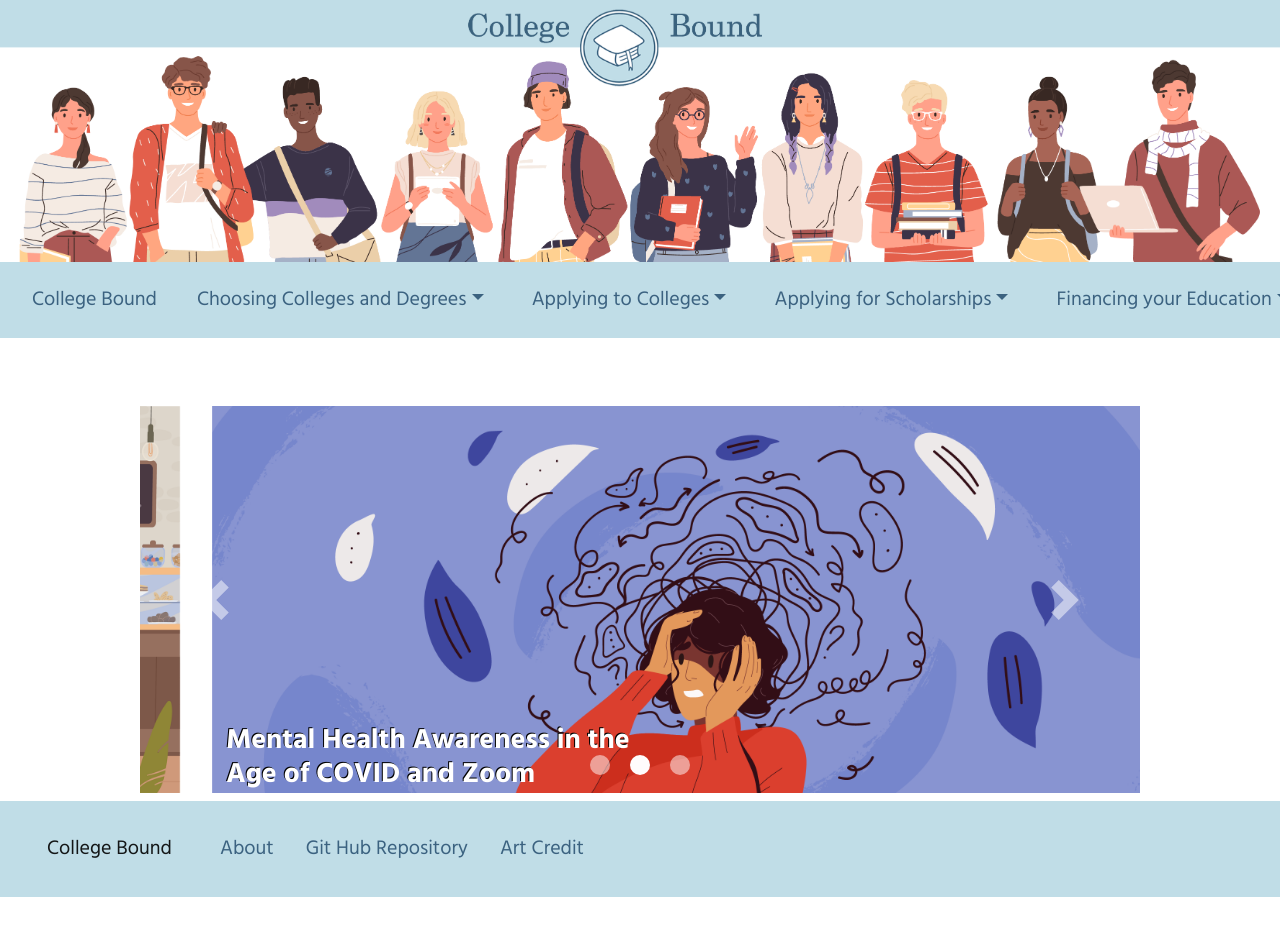
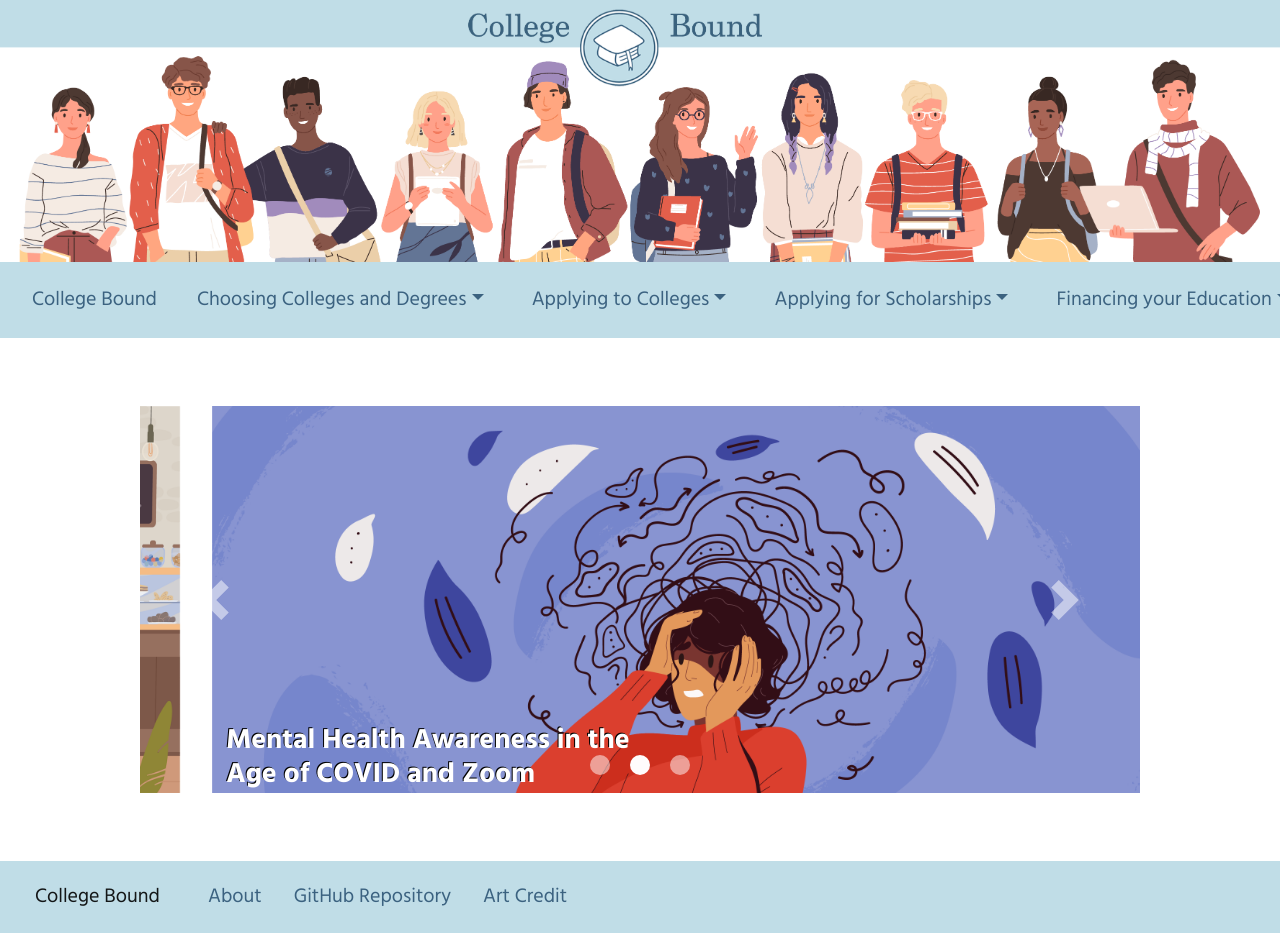
Before and after one commit to ameyam9/College_Bound, a React (Create React App) app in the folder sourcecode/college_bound/: page / in a window 1280 px wide. Before the commit the page ends 897 px from the top, so only its background shows below. Built offline with nearby package versions, Linux system fonts and the light colour scheme.

Commit message:
fixed links and changed styling

```diff
--- a/sourcecode/college_bound/src/App.css
+++ b/sourcecode/college_bound/src/App.css
@@ -28,6 +28,7 @@
 
 .ArticleCarousel {
   margin-top: 60px;
+  margin-bottom: 60px;
 }
 
 .carousel {
@@ -127,7 +128,8 @@ h5 {
 
 .Footer {
   background-color: #C0DDE7;
-  padding: 15px;
+  padding: 3px;
+  margin: 0px;
   width: 100%;
   text-align: center;
 }
--- a/sourcecode/college_bound/src/Footer.js
+++ b/sourcecode/college_bound/src/Footer.js
@@ -12,8 +12,8 @@ function Footer() {
                 <Navbar.Collapse id="basic-navbar-nav">
                     <Nav className="mr-auto">
                         <Link to="/about">About</Link>
-                        <Link href="https://github.com/krezaey/College_Bound/tree/master/sourcecode/college_bound">Git Hub Repository</Link>
-                        <Link href="https://www.shutterstock.com/g/GoodStudio">Art Credit</Link>
+                        <a href="https://github.com/krezaey/College_Bound/tree/master/sourcecode/college_bound">GitHub Repository</a>
+                        <a href="https://www.shutterstock.com/g/GoodStudio">Art Credit</a>
                     </Nav>
                 </Navbar.Collapse>
             </Navbar>
```
